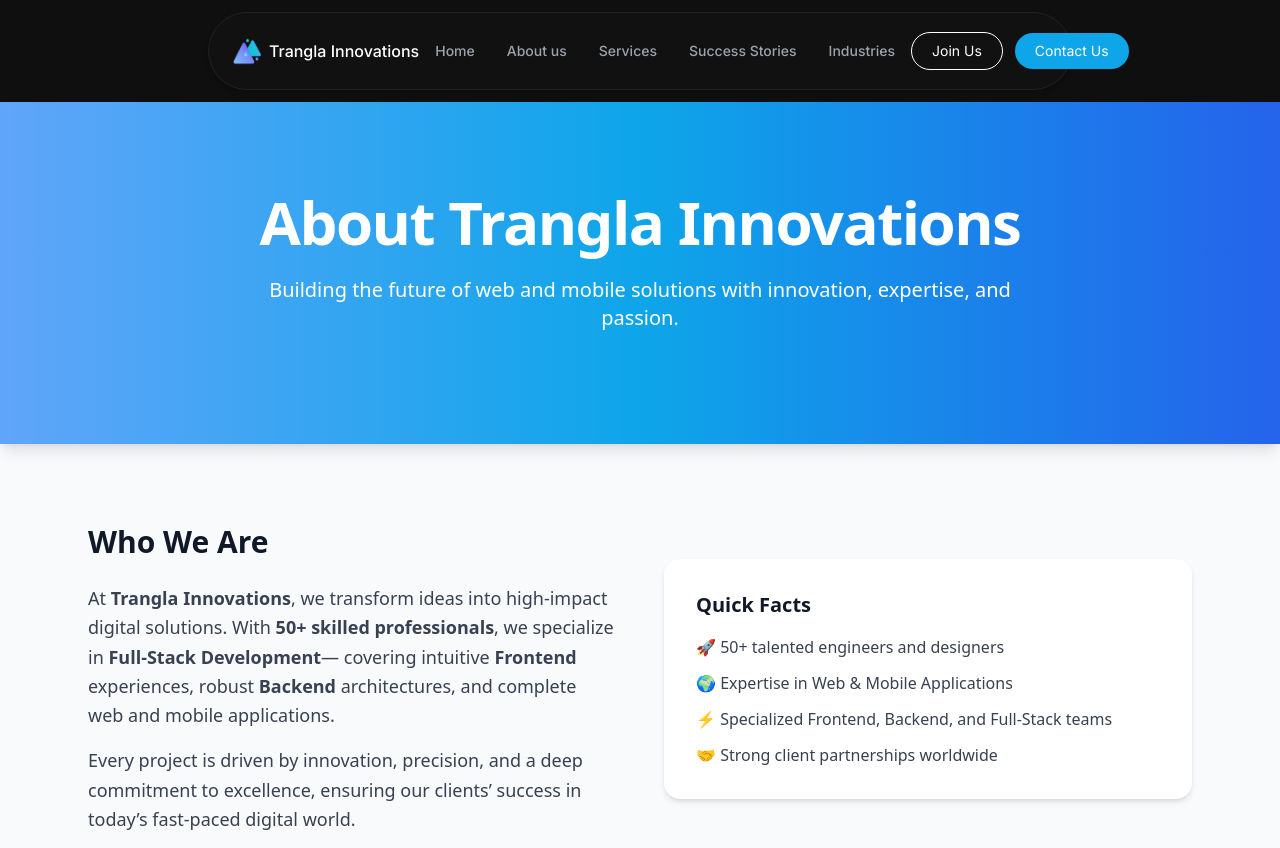
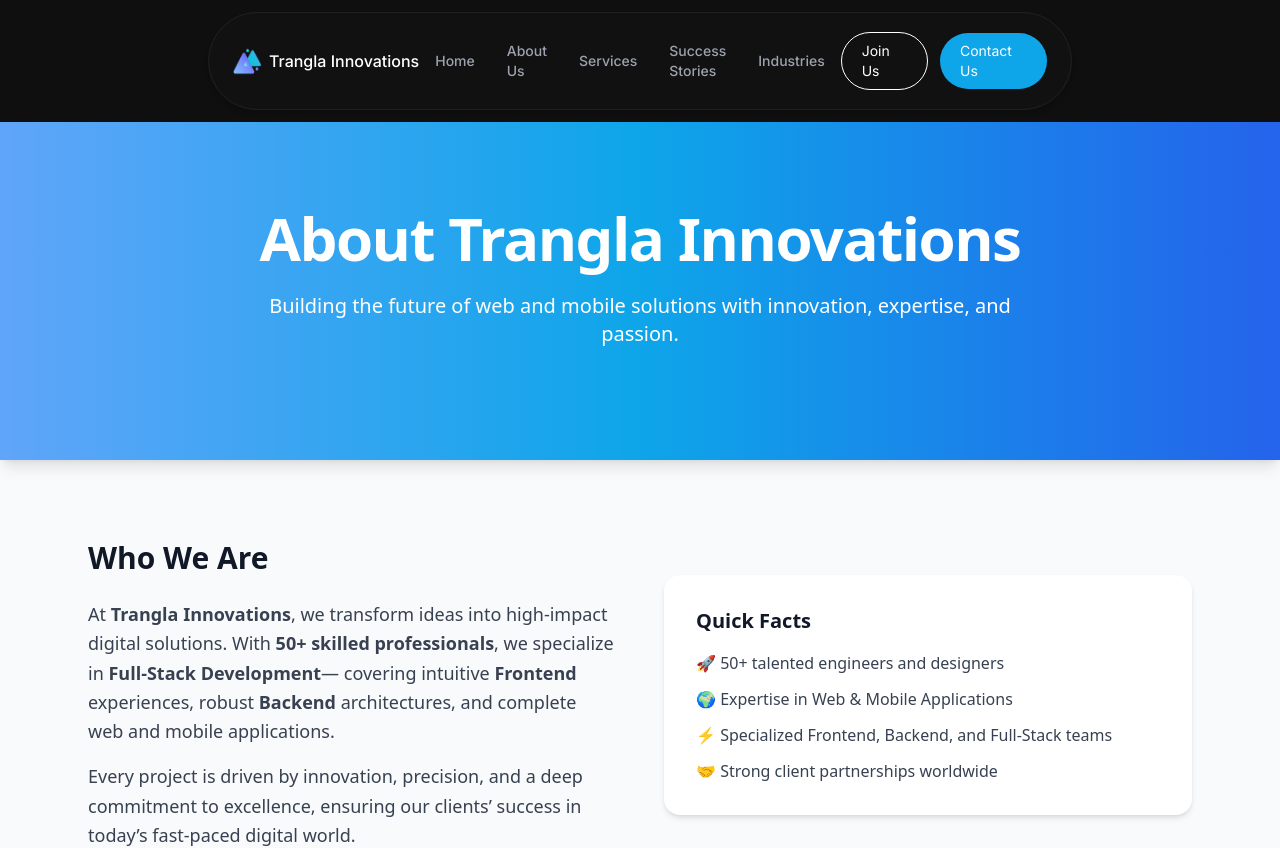
Before and after one commit to mdfirdause7224/my-next-app, a Next.js app: page /About in a window 1280 px wide. Shown: the top 848 px of the page. Built offline with nearby package versions, Linux system fonts and the light colour scheme.

Commit message:
navbar updated

```diff
--- a/src/app/About/page.tsx
+++ b/src/app/About/page.tsx
@@ -1,6 +1,6 @@
 export default function AboutPage() {
   return (
-    <main className="min-h-screen bg-gray-50 text-gray-900">
+    <main className="min-h-screen pt-24 bg-gray-50 text-gray-900">
       {/* Hero Section */}
       <section className="relative w-full bg-gradient-to-r from-blue-400 via-sky-500 to-blue-600 text-white py-28 px-6 text-center shadow-lg">
         <div className="max-w-5xl mx-auto">
--- a/src/app/Industries/page.tsx
+++ b/src/app/Industries/page.tsx
@@ -1,6 +1,6 @@
 export default function IndustriesPage() {
   return (
-    <div className="p-8">
+    <div className="pt-28 p-8">
       <h1 className="text-3xl font-bold">Industries</h1>
       <p className="mt-4 text-gray-600">This is the industries page content.</p>
     </div>
--- a/src/app/JoinUs/page.tsx
+++ b/src/app/JoinUs/page.tsx
@@ -1,6 +1,6 @@
 export default function JoinUsPage() {
   return (
-    <div className="p-8">
+    <div className="pt-28 p-8">
       <h1 className="text-3xl font-bold">Join Us</h1>
       <p className="mt-4 text-gray-600">This is the join us page content.</p>
     </div>
--- a/src/app/Services/page.tsx
+++ b/src/app/Services/page.tsx
@@ -45,7 +45,7 @@ const services = [
 
 const HomeServices: React.FC = () => {
   return (
-    <section className="max-w-7xl mx-auto px-4 py-16">
+    <section className="pt-32 p-8 max-w-7xl mx-auto px-4 py-16">
       <div className="flex flex-col gap-16">
         {services.map((item, idx) => (
           <div
--- a/src/app/Success/page.tsx
+++ b/src/app/Success/page.tsx
@@ -1,6 +1,6 @@
 export default function SuccessPage() {
   return (
-    <div className="p-8">
+    <div className="pt-28 p-8">
       <h1 className="text-3xl font-bold">Success Stories</h1>
       <p className="mt-4 text-gray-600">This is the success stories page content.</p>
     </div>
--- a/src/app/dashboard/page.tsx
+++ b/src/app/dashboard/page.tsx
@@ -1,6 +1,6 @@
 export default function Dashboard() {
   return (
-    <div className="p-8">
+    <div className="pt-28 p-8">
       <h1 className="text-3xl font-bold">Welcome to My App</h1>
       <p className="mt-4 text-gray-600">This is the homepage content.</p>
     </div>
--- a/src/app/partner/page.tsx
+++ b/src/app/partner/page.tsx
@@ -62,7 +62,7 @@ const PartnerForm: React.FC = () => {
   };
 
   return (
-    <div className="min-h-screen flex items-center justify-center bg-white px-4 font-inter">
+    <div className="min-h-screen pt-24 p-8 flex items-center justify-center bg-white px-4 font-inter ">
       <div className="flex flex-col md:flex-row items-center justify-center w-full max-w-7xl">
         {/* Left Section - Form */}
         <div className="w-full md:w-3/5 p-10 md:pr-16">
--- a/src/components/Navbar.tsx
+++ b/src/components/Navbar.tsx
@@ -1,69 +1,153 @@
 'use client';
 
-import { useRouter } from 'next/dist/client/components/navigation';
+import { useRouter } from 'next/navigation';
 import Image from 'next/image';
 import Link from 'next/link';
-import React from 'react';
+import React, { useEffect, useRef, useState } from 'react';
 
 export default function Navbar() {
-  const [mobileMenuOpen, setMobileMenuOpen] = React.useState(false);
-  const [hoveredIndex, setHoveredIndex] = React.useState<number | null>(null);
+  const [mobileMenuOpen, setMobileMenuOpen] = useState(false);
+  const [activeDropdown, setActiveDropdown] = useState<number | null>(null);
   const router = useRouter();
+  const dropdownRef = useRef<HTMLDivElement>(null);
 
-  // Dropdown mock data (add more content per item if needed)
   const NAV_ITEMS = [
-    { name: 'Home', href: '/dashboard', dropdown: [{ label: 'Dashboard', href: '/dashboard' }] },
-    { name: 'About us', href: '/About', dropdown: [{ label: 'About Us', href: '/About' }] },
+    {
+      name: 'Home',
+      href: '/dashboard',
+      dropdown: [
+        { label: 'Home', href: '/dashboard' },
+        { label: 'Latest Updates', href: '/updates' },
+        { label: 'Newsroom', href: '/newsroom' },
+      ],
+    },
+    {
+      name: 'About Us',
+      href: '/About',
+      dropdown: [
+        { label: 'About Us', href: '/About' },
+        { label: 'Our Team', href: '/team' },
+        { label: 'Leadership', href: '/leadership' },
+        { label: 'Careers', href: '/careers' },
+      ],
+    },
     {
       name: 'Services',
       href: '/Services',
-      dropdown: [{ label: 'Services', href: '/Services' }],
+      dropdown: [
+        { label: 'Services', href: '/Services' },
+        { label: 'Echo Cancellation', href: '/echo-cancellation' },
+        { label: 'Beamforming', href: '/beamforming' },
+        { label: 'Voice Enhancement', href: '/voice-enhancement' },
+        { label: 'Speaker Separation', href: '/speaker-separation' },
+      ],
     },
     {
       name: 'Success Stories',
       href: '/Success',
-      dropdown: [{ label: 'Success Stories', href: '/Success' }],
+      dropdown: [
+        { label: 'Success Stories', href: '/Success' },
+        { label: 'Automotive Voice AI', href: '/automotive' },
+        { label: 'Healthcare Voice Analysis', href: '/healthcare' },
+        { label: 'Smart Device Integrations', href: '/smart-devices' },
+      ],
     },
     {
       name: 'Industries',
       href: '/Industries',
-      dropdown: [{ label: 'Industries', href: '/Industries' }],
+      dropdown: [
+        { label: 'Industries', href: '/Industries' },
+        { label: 'Consumer Electronics', href: '/electronics' },
+        { label: 'Telecom & BPO', href: '/bpo' },
+        { label: 'Healthcare', href: '/healthcare' },
+        { label: 'Software & SaaS', href: '/software' },
+      ],
     },
   ];
 
+  const splitIntoColumns = (items: any[], columns: number) => {
+    const perColumn = Math.ceil(items.length / columns);
+    const result = [];
+    for (let i = 0; i < columns; i++) {
+      result.push(items.slice(i * perColumn, (i + 1) * perColumn));
+    }
+    return result;
+  };
+
+  useEffect(() => {
+    function handleClickOutside(e: MouseEvent) {
+      if (dropdownRef.current && !dropdownRef.current.contains(e.target as Node)) {
+        setActiveDropdown(null);
+      }
+    }
+    document.addEventListener('mousedown', handleClickOutside);
+    return () => document.removeEventListener('mousedown', handleClickOutside);
+  }, []);
+
   return (
-    <>
-      <header className="fixed top-0 left-0 w-full flex justify-center bg-[#0f0f0f] z-50">
-        <div className="flex justify-center py-3 w-full md:w-[75vw] relative">
-          <nav className="bg-[#111111] text-white rounded-full px-6 py-3 w-[90%] max-w-7xl flex items-center justify-between shadow-md border border-[#222222] font-inter relative">
+    <header className="fixed top-0 left-0 w-full flex justify-center bg-[#0f0f0f] z-50 font-inter">
+      <div className="flex justify-center py-3 w-full md:w-[75vw] relative" ref={dropdownRef}>
+        <nav className="bg-[#111111] text-white rounded-full px-6 py-3 w-[90%] max-w-7xl flex items-center justify-between shadow-md border border-[#222222]">
           {/* Logo */}
-            <div className="flex items-center gap-2 flex-shrink-0">
-              <Image
-                src="/trangla_triangle.png"
-                alt=""
-                width={28}
-                height={28}
-                className="h-7 w-7"
-              />
+          <div
+            className="flex items-center gap-2 flex-shrink-0 cursor-pointer"
+            onClick={() => router.push('/')}
+          >
+            <Image src="/trangla_triangle.png" alt="Logo" width={28} height={28} />
             <span className="text-base font-medium">Trangla Innovations</span>
           </div>
 
-            {/* Centered Menu */}
+          {/* Desktop Menu */}
           <ul className="hidden lg:flex items-center text-gray-400 text-sm font-medium flex-1 justify-center relative">
             {NAV_ITEMS.map((item, idx) => (
               <li
                 key={item.name}
-                  className="relative cursor-pointer whitespace-nowrap"
-                  onMouseEnter={() => setHoveredIndex(idx)}
-                  onMouseLeave={() => setHoveredIndex(null)}
+                className="relative select-none group"
+                onMouseEnter={() => setActiveDropdown(idx)}
+                onMouseLeave={() => setActiveDropdown(null)}
               >
                 {/* Main Nav Item */}
                 <div
-                    className={`relative px-4 py-4 after:absolute after:left-1/2 after:-translate-x-1/2 after:bottom-0 after:h-[2px] after:w-0 after:bg-sky-500 after:transition-[width] after:duration-200 hover:after:w-[50%] hover:text-white select-none ${
-                      hoveredIndex === idx ? 'text-white' : ''
+                  className={`relative px-4 py-4 cursor-pointer transition-colors ${activeDropdown === idx ? 'text-white' : 'hover:text-white'
+                    }`}
+                  onClick={() =>
+                    setActiveDropdown(activeDropdown === idx ? null : idx)
+                  }
+                >
+                  {item.name}
+                  <span
+                    className={`absolute bottom-0 left-1/2 -translate-x-1/2 h-[2px] w-[50%] bg-sky-500 scale-x-0 group-hover:scale-x-100 transition-transform duration-300 origin-center ${activeDropdown === idx ? 'scale-x-100' : ''
+                      }`}
+                  />
+                </div>
+
+                {/* Centered Dropdown */}
+                <div
+                  className={`fixed left-1/2 top-[80px] -translate-x-1/2 mt-3 w-[800px] bg-[#111111] rounded-2xl shadow-lg border border-[#222222] p-6 transition-all duration-300 z-50 ${activeDropdown === idx
+                      ? 'opacity-100 visible translate-y-0'
+                      : 'opacity-0 invisible -translate-y-2'
                     }`}
                 >
-                    {item.name}
+                  <div className="grid grid-cols-3 gap-6">
+                    {splitIntoColumns(item.dropdown, 3).map((column, colIdx) => (
+                      <div key={colIdx} className="flex flex-col gap-2">
+                        {column.map((drop, i) => (
+                          <Link
+                            key={i}
+                            href={drop.href}
+                            className="group flex flex-col px-3 py-2 rounded-md hover:bg-[#1a1a1a] transition-all"
+                          >
+                            <span className="text-gray-300 group-hover:text-white text-sm font-medium">
+                              {drop.label}
+                            </span>
+                            <span className="text-xs text-gray-500 mt-1">
+                              Learn more about {drop.label}
+                            </span>
+                          </Link>
+                        ))}
+                      </div>
+                    ))}
+                  </div>
                 </div>
               </li>
             ))}
@@ -73,22 +157,22 @@ export default function Navbar() {
           <div className="hidden lg:flex items-center gap-3">
             <Link
               href="/JoinUs"
-                className="px-5 py-2 border border-white text-white rounded-full text-sm hover:bg-white hover:text-black transition whitespace-nowrap flex-shrink-0"
+              className="px-5 py-2 border border-white text-white rounded-full text-sm hover:bg-white hover:text-black transition"
             >
               Join Us
             </Link>
             <Link
               href="/partner"
-                className="px-5 py-2 bg-sky-500 text-white rounded-full text-sm hover:bg-sky-600 transition whitespace-nowrap flex-shrink-0"
+              className="px-5 py-2 bg-sky-500 text-white rounded-full text-sm hover:bg-sky-600 transition"
             >
               Contact Us
             </Link>
           </div>
 
-            {/* Mobile menu button */}
+          {/* Mobile Menu Button */}
           <div className="flex lg:hidden flex-1 justify-end">
             <button
-                className="p-2 rounded hover:bg-gray-800 focus:outline-none"
+              className="p-2 rounded hover:bg-gray-800"
               aria-label="Open mobile menu"
               onClick={() => setMobileMenuOpen(true)}
             >
@@ -99,40 +183,15 @@ export default function Navbar() {
           </div>
         </nav>
 
-          {/* Centered Dropdown */}
-          {hoveredIndex !== null && (
-            <div
-              className="absolute left-1/2 top-full z-50 -translate-x-1/2 w-[70%] bg-[#111111] border border-[#222222] rounded-xl shadow-lg p-4 -mt-3"
-              onMouseEnter={() => setHoveredIndex(hoveredIndex)}
-              onMouseLeave={() => setHoveredIndex(null)}
-            >
-              <ul className="text-gray-300 space-y-2">
-                {NAV_ITEMS[hoveredIndex].dropdown.map((drop, i) => (
-                  <li key={i}>
-                    <Link
-                      href={drop.href}
-                      className="block px-3 py-2 rounded hover:text-white hover:bg-gray-800 transition"
-                    >
-                      {drop.label}
-                    </Link>
-                  </li>
-                ))}
-              </ul>
-            </div>
-          )}
-        </div>
-      </header>
-
-      {/* Spacer for fixed navbar */}
+        {/* Spacer */}
         <div className="h-20"></div>
 
-      {/* Mobile Menu Overlay */}
+        {/* Mobile Menu */}
         {mobileMenuOpen && (
           <div className="fixed inset-0 z-50 bg-black bg-opacity-70 flex items-start justify-end">
-          <div className="w-3/4 max-w-xs bg-[#111111] h-full shadow-lg flex flex-col p-6 animate-slide-in-right font-inter text-white">
-            {/* Close Button */}
+            <div className="w-3/4 max-w-xs bg-[#111111] h-full shadow-lg flex flex-col p-6 font-inter text-white">
               <button
-              className="self-end mb-6 p-2 rounded hover:bg-gray-800 focus:outline-none"
+                className="self-end mb-6 p-2 rounded hover:bg-gray-800"
                 aria-label="Close mobile menu"
                 onClick={() => setMobileMenuOpen(false)}
               >
@@ -140,14 +199,13 @@ export default function Navbar() {
                 <span className="block w-6 h-0.5 bg-white -rotate-45 -translate-y-1.5 -mt-1"></span>
               </button>
 
-            {/* Mobile Menu Links */}
               <ul className="flex flex-col gap-4 text-lg font-medium text-gray-300">
                 {NAV_ITEMS.map((item) => (
                   <li key={item.name}>
                     <Link
                       href={item.href}
                       onClick={() => setMobileMenuOpen(false)}
-                    className="block px-2 py-2 cursor-pointer hover:text-white hover:bg-gray-800 rounded-md transition"
+                      className="block px-2 py-2 hover:text-white hover:bg-gray-800 rounded-md transition"
                     >
                       {item.name}
                     </Link>
@@ -155,7 +213,6 @@ export default function Navbar() {
                 ))}
               </ul>
 
-            {/* Mobile CTA */}
               <div className="mt-8 flex flex-col gap-3">
                 <Link
                   href="/JoinUs"
@@ -175,6 +232,7 @@ export default function Navbar() {
             </div>
           </div>
         )}
-    </>
+      </div>
+    </header>
   );
 }
```
Also changed, not shown: src/app/globals.css (+61 -0 lines). Lines whose indentation alone changed are shown as unchanged.
